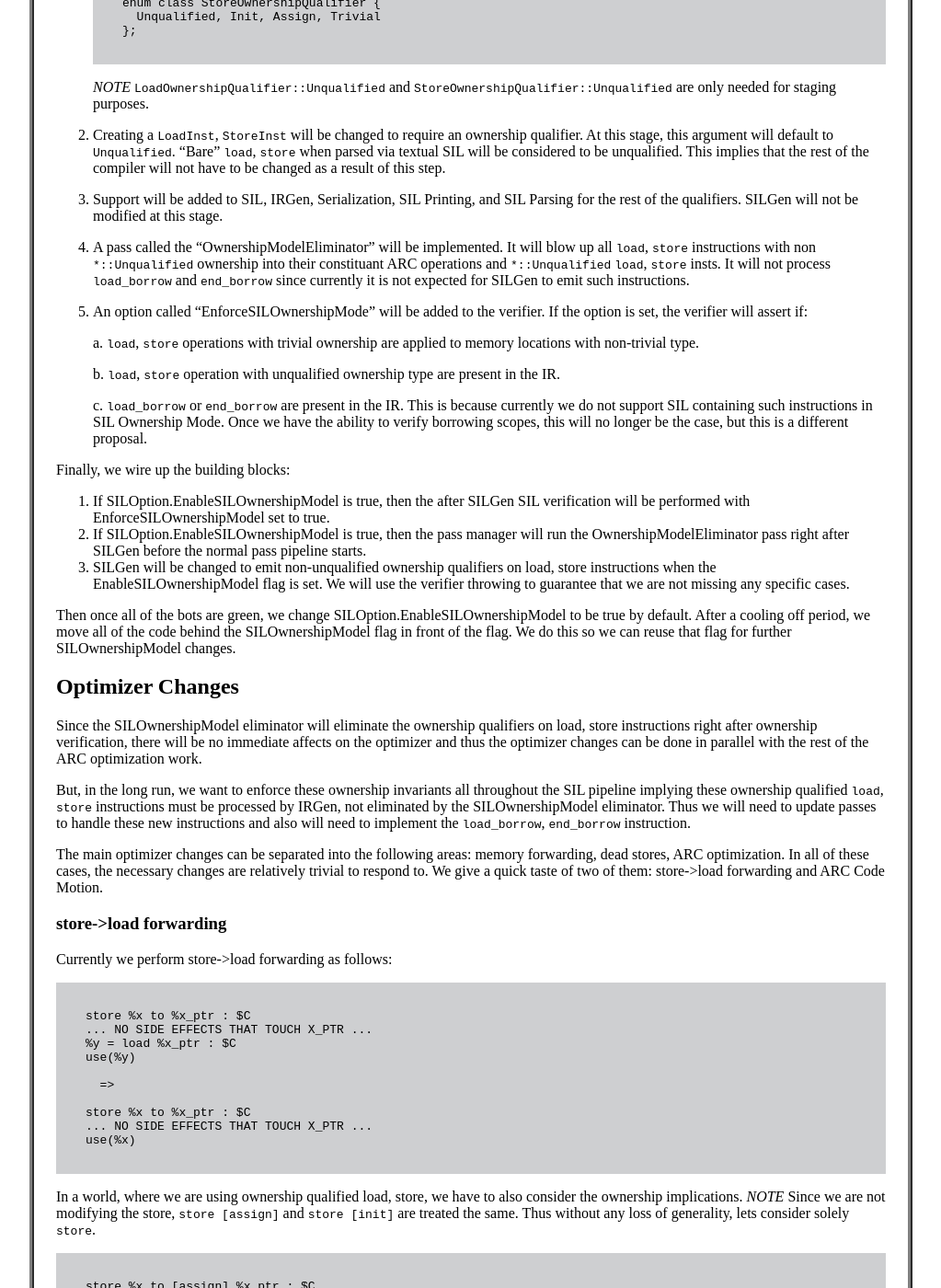
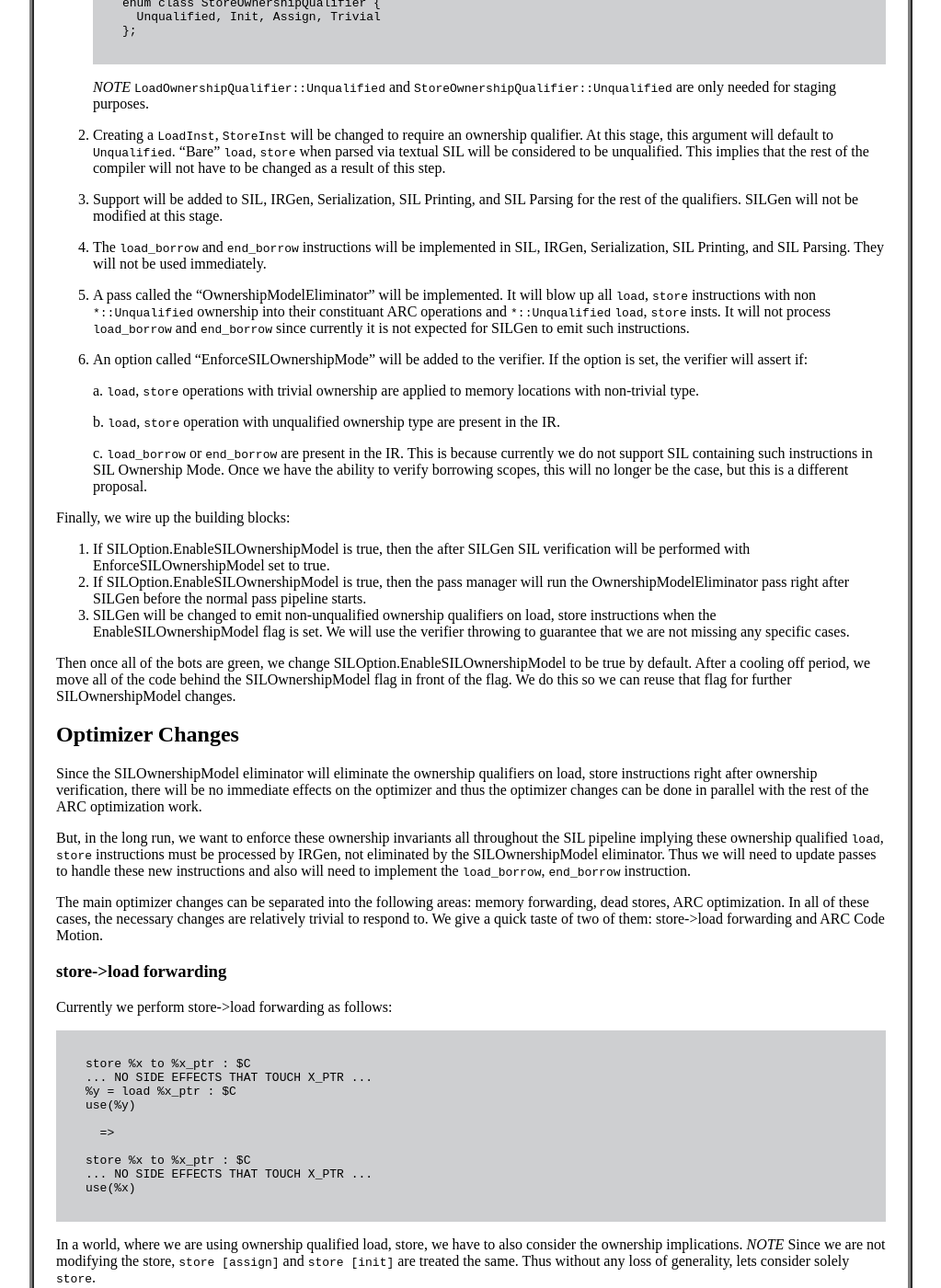
Before and after one commit to gottesmm/gottesmm.github.io, a Jekyll site: the page built from proposals/high-level-arc-memory-operations.md, in a window 1280 px wide and 1400 px high, scrolled down 3444 px. Shown: the whole window at 92% size, without its empty margins (128-1151 px from the left). Built offline with Jekyll 4.4.1, drawn with Linux system fonts in a browser that asks for light colours.

Commit message:
[high-level-arc-memory-operations] Some more small changes.

```diff
--- a/proposals/high-level-arc-memory-operations.md
+++ b/proposals/high-level-arc-memory-operations.md
@@ -213,13 +213,17 @@ changed as a result of this step.
 Parsing for the rest of the qualifiers. SILGen will not be modified at this
 stage.
 
-5. A pass called the "OwnershipModelEliminator" will be implemented. It will
+4. The `load_borrow` and `end_borrow` instructions will be implemented in SIL,
+   IRGen, Serialization, SIL Printing, and SIL Parsing. They will not be used
+   immediately.
+
+4. A pass called the "OwnershipModelEliminator" will be implemented. It will
    blow up all `load`, `store` instructions with non `*::Unqualified` ownership
    into their constituant ARC operations and `*::Unqualified` `load`, `store`
    insts. It will not process `load_borrow` and `end_borrow` since currently it
    is not expected for SILGen to emit such instructions.
 
-3. An option called "EnforceSILOwnershipMode" will be added to the verifier. If
+5. An option called "EnforceSILOwnershipMode" will be added to the verifier. If
 the option is set, the verifier will assert if:
 
    a. `load`, `store` operations with trivial ownership are applied to memory
@@ -254,7 +258,7 @@ reuse that flag for further SILOwnershipModel changes.
 
 Since the SILOwnershipModel eliminator will eliminate the ownership qualifiers
 on load, store instructions right after ownership verification, there will be no
-immediate affects on the optimizer and thus the optimizer changes can be done in
+immediate effects on the optimizer and thus the optimizer changes can be done in
 parallel with the rest of the ARC optimization work.
 
 But, in the long run, we want to enforce these ownership invariants all
```
